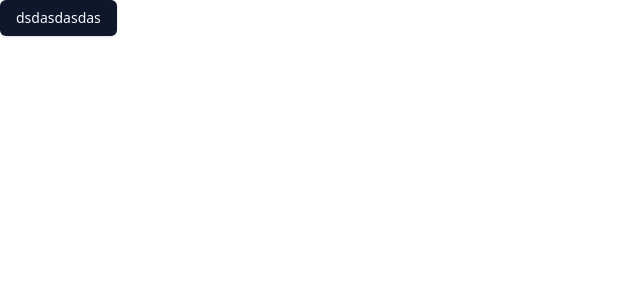
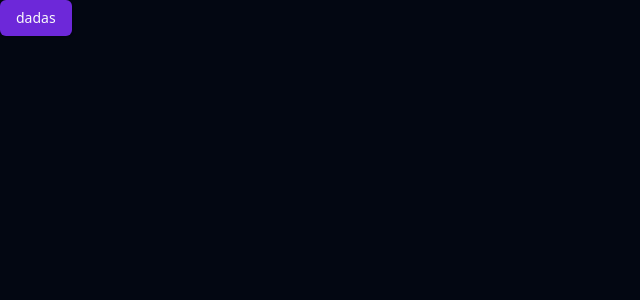
Before and after one commit to nolood/vite-react-template-v2, a React (Vite) app: page / in a window 1280 px wide. Shown: the top 300 px of the page, without its empty margins (0-640 px from the left). Built offline with nearby package versions, Linux system fonts and the light colour scheme.

Commit message:
feat: setup shacnui

```diff
--- a/src/App.tsx
+++ b/src/App.tsx
@@ -1,12 +1,13 @@
 import { Button } from "~/shared/ui/kit/ui/button";
 import { type FC } from "react";
 import "./app/styles/globals.css";
+import { ThemeProvider } from "~/app/providers";
 
 const App: FC = () => {
   return (
-    <div>
-      <Button>dsdasdasdas</Button>
-    </div>
+    <ThemeProvider defaultTheme={"dark"}>
+      <Button>dadas</Button>
+    </ThemeProvider>
   );
 };
 
--- /dev/null
+++ b/src/app/providers/index.ts
@@ -0,0 +1 @@
+export { ThemeProvider } from "./theme-provider";
--- /dev/null
+++ b/src/app/providers/theme-provider.tsx
@@ -0,0 +1,80 @@
+import {
+  createContext,
+  type ReactNode,
+  useContext,
+  useEffect,
+  useState,
+} from "react";
+
+type Theme = "dark" | "light" | "system";
+
+interface ThemeProviderProps {
+  children: ReactNode;
+  defaultTheme?: Theme;
+  storageKey?: string;
+}
+
+interface ThemeProviderState {
+  theme: Theme;
+  setTheme: (theme: Theme) => void;
+}
+
+const initialState: ThemeProviderState = {
+  theme: "system",
+  setTheme: () => null,
+};
+
+const ThemeProviderContext = createContext<ThemeProviderState>(initialState);
+
+export const ThemeProvider = ({
+  children,
+  defaultTheme = "system",
+  storageKey = "productum-theme",
+  ...props
+}: ThemeProviderProps): ReactNode => {
+  const [theme, setTheme] = useState<Theme>(
+    () => (localStorage.getItem(storageKey) as Theme) || defaultTheme,
+  );
+
+  useEffect(() => {
+    const root = window.document.documentElement;
+
+    root.classList.remove("light", "dark");
+
+    if (theme === "system") {
+      const systemTheme = window.matchMedia("(prefers-color-scheme: dark)")
+        .matches
+        ? "dark"
+        : "light";
+
+      root.classList.add(systemTheme);
+      return;
+    }
+
+    root.classList.add(theme);
+  }, [theme]);
+
+  const value = {
+    theme,
+    setTheme: (theme: Theme) => {
+      localStorage.setItem(storageKey, theme);
+      setTheme(theme);
+    },
+  };
+
+  return (
+    <ThemeProviderContext.Provider {...props} value={value}>
+      {children}
+    </ThemeProviderContext.Provider>
+  );
+};
+
+export const useTheme = (): ThemeProviderState => {
+  const context = useContext(ThemeProviderContext);
+
+  if (context === undefined) {
+    throw new Error("useTheme must be used within a ThemeProvider");
+  }
+
+  return context;
+};
--- a/src/app/styles/globals.css
+++ b/src/app/styles/globals.css
@@ -2,69 +2,60 @@
 @tailwind components;
 @tailwind utilities;
 
+
+
+
+
+
 @layer base {
     :root {
         --background: 0 0% 100%;
-        --foreground: 222.2 84% 4.9%;
-
+        --foreground: 224 71.4% 4.1%;
         --card: 0 0% 100%;
-        --card-foreground: 222.2 84% 4.9%;
-
+        --card-foreground: 224 71.4% 4.1%;
         --popover: 0 0% 100%;
-        --popover-foreground: 222.2 84% 4.9%;
-
-        --primary: 222.2 47.4% 11.2%;
-        --primary-foreground: 210 40% 98%;
-
-        --secondary: 210 40% 96.1%;
-        --secondary-foreground: 222.2 47.4% 11.2%;
-
-        --muted: 210 40% 96.1%;
-        --muted-foreground: 215.4 16.3% 46.9%;
-
-        --accent: 210 40% 96.1%;
-        --accent-foreground: 222.2 47.4% 11.2%;
-
+        --popover-foreground: 224 71.4% 4.1%;
+        --primary: 262.1 83.3% 57.8%;
+        --primary-foreground: 210 20% 98%;
+        --secondary: 220 14.3% 95.9%;
+        --secondary-foreground: 220.9 39.3% 11%;
+        --muted: 220 14.3% 95.9%;
+        --muted-foreground: 220 8.9% 46.1%;
+        --accent: 220 14.3% 95.9%;
+        --accent-foreground: 220.9 39.3% 11%;
         --destructive: 0 84.2% 60.2%;
-        --destructive-foreground: 210 40% 98%;
-
-        --border: 214.3 31.8% 91.4%;
-        --input: 214.3 31.8% 91.4%;
-        --ring: 222.2 84% 4.9%;
-
+        --destructive-foreground: 210 20% 98%;
+        --border: 220 13% 91%;
+        --input: 220 13% 91%;
+        --ring: 262.1 83.3% 57.8%;
         --radius: 0.5rem;
     }
 
     .dark {
-        --background: 222.2 84% 4.9%;
-        --foreground: 210 40% 98%;
-
-        --card: 222.2 84% 4.9%;
-        --card-foreground: 210 40% 98%;
-
-        --popover: 222.2 84% 4.9%;
-        --popover-foreground: 210 40% 98%;
-
-        --primary: 210 40% 98%;
-        --primary-foreground: 222.2 47.4% 11.2%;
-
-        --secondary: 217.2 32.6% 17.5%;
-        --secondary-foreground: 210 40% 98%;
-
-        --muted: 217.2 32.6% 17.5%;
-        --muted-foreground: 215 20.2% 65.1%;
-
-        --accent: 217.2 32.6% 17.5%;
-        --accent-foreground: 210 40% 98%;
-
+        --background: 224 71.4% 4.1%;
+        --foreground: 210 20% 98%;
+        --card: 224 71.4% 4.1%;
+        --card-foreground: 210 20% 98%;
+        --popover: 224 71.4% 4.1%;
+        --popover-foreground: 210 20% 98%;
+        --primary: 263.4 70% 50.4%;
+        --primary-foreground: 210 20% 98%;
+        --secondary: 215 27.9% 16.9%;
+        --secondary-foreground: 210 20% 98%;
+        --muted: 215 27.9% 16.9%;
+        --muted-foreground: 217.9 10.6% 64.9%;
+        --accent: 215 27.9% 16.9%;
+        --accent-foreground: 210 20% 98%;
         --destructive: 0 62.8% 30.6%;
-        --destructive-foreground: 210 40% 98%;
-
-        --border: 217.2 32.6% 17.5%;
-        --input: 217.2 32.6% 17.5%;
-        --ring: 212.7 26.8% 83.9%;
+        --destructive-foreground: 210 20% 98%;
+        --border: 215 27.9% 16.9%;
+        --input: 215 27.9% 16.9%;
+        --ring: 263.4 70% 50.4%;
     }
 }
+
+
+
 
 @layer base {
     * {
```
Also changed, not shown: .eslintrc.cjs, components.json.
